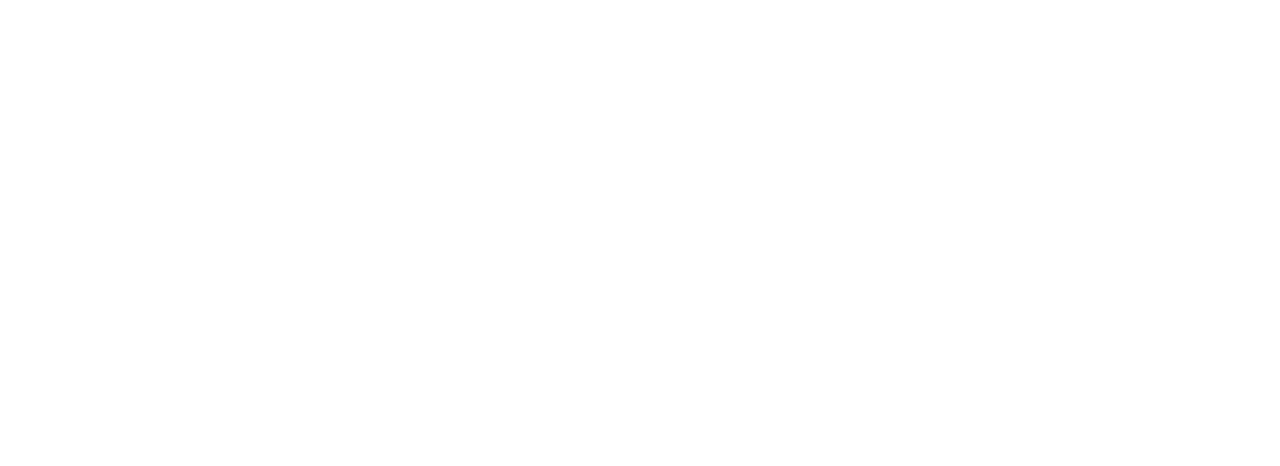
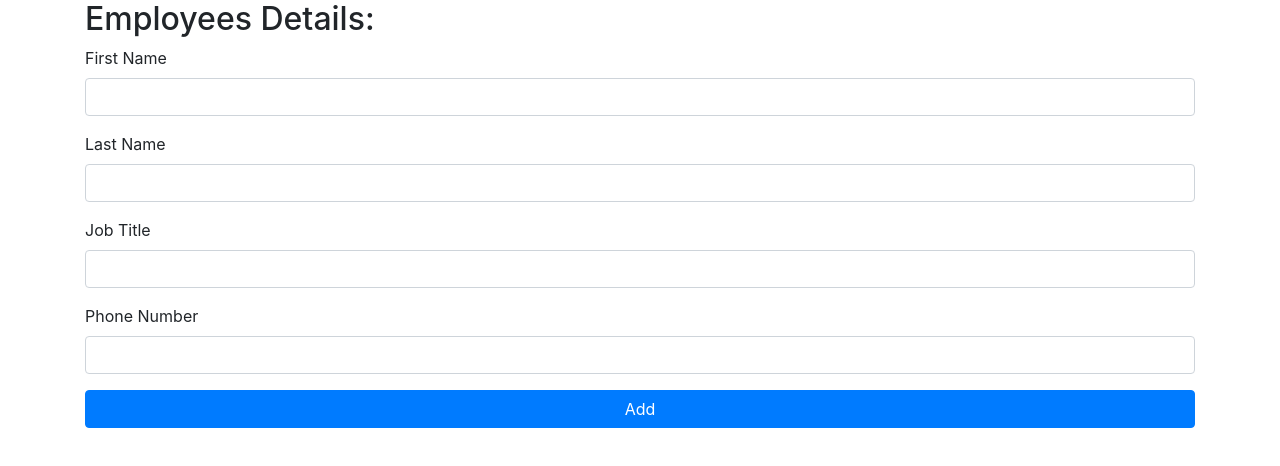
Before and after one commit to WajeehZantout/employee-directory-react, a React app: page /new in a window 1280 px wide. Shown: the top 466 px of the page. Built offline with nearby package versions, Linux system fonts and the light colour scheme.

Commit message:
feat: add employee page

```diff
--- a/package.json
+++ b/package.json
@@ -17,6 +17,7 @@
     "babel-preset-env": "^1.7.0",
     "babel-preset-flow": "^6.23.0",
     "babel-preset-react": "^6.24.1",
+    "babel-preset-stage-0": "^6.24.1",
     "css-loader": "^0.28.11",
     "eslint": "^4.19.1",
     "eslint-config-airbnb": "^16.1.0",
--- a/src/App.jsx
+++ b/src/App.jsx
@@ -5,10 +5,12 @@
 import { Route } from 'react-router-dom';
 
 import EmployeesTable from './components/EmployeesTable';
+import AddEditEmployee from './components/AddEditEmployee';
 
 const App = () => (
   <div>
     <Route exact path="/" component={EmployeesTable} />
+    <Route exact path="/new" component={AddEditEmployee} />
   </div>
 );
 
--- /dev/null
+++ b/src/components/AddEditEmployee.jsx
@@ -0,0 +1,63 @@
+import React, { Component } from 'react';
+
+const REQUIRED_FIELD = 'This field is required.';
+const TEL_PATTERN = '^[0-9\\-\\+\\s\\(\\)]*$';
+
+export default class AddEditEmployee extends Component {
+  state = {
+    firstName: '',
+    lastName: '',
+    jobTitle: '',
+    phoneNumber: '',
+    showValidationMessage: false,
+  };
+
+  renderValidationMessage(fieldValue) {
+    if (this.state.showValidationMessage && !fieldValue) {
+      return <div className="text-danger">{REQUIRED_FIELD}</div>;
+    }
+    return null;
+  }
+
+  renderField(label, key, value, type) {
+    return (
+      <div className="form-group">
+        <label htmlFor={key}>{label}</label>
+        <input
+          id={key}
+          type={type}
+          pattern={type === 'tel' ? TEL_PATTERN : null}
+          className="form-control"
+          value={value}
+          onChange={e => this.setState({ [key]: e.target.value })}
+        />
+        {this.renderValidationMessage(value)}
+      </div>
+    );
+  }
+
+  renderContent() {
+    const {
+      firstName, lastName, jobTitle, phoneNumber,
+    } = this.state;
+
+    return (
+      <form onSubmit={() => {}}>
+        {this.renderField('First Name', 'firstName', firstName, 'text')}
+        {this.renderField('Last Name', 'lastName', lastName, 'text')}
+        {this.renderField('Job Title', 'jobTitle', jobTitle, 'text')}
+        {this.renderField('Phone Number', 'phoneNumber', phoneNumber, 'tel')}
+        <input className="btn btn-primary btn-block" type="submit" value="Add" />
+      </form>
+    );
+  }
+
+  render() {
+    return (
+      <div className="container">
+        <h2>Employees Details:</h2>
+        {this.renderContent()}
+      </div>
+    );
+  }
+}
--- a/src/components/EmployeesTable.jsx
+++ b/src/components/EmployeesTable.jsx
@@ -12,6 +12,7 @@
 type Props = {
   employeesQuery: Object,
   removeEmployeeMutation: Function,
+  history: Object,
 };
 
 const EMPLOYEE_REMOVAL_CONFIRMATION = 'Are you sure you want to remove this employee ?';
@@ -37,9 +38,9 @@
     }
   }
 
-  static renderAddButton() {
+  renderAddButton() {
     return (
-      <Button className="btn btn-success" onClick={() => {}}>
+      <Button className="btn btn-success" onClick={() => this.props.history.push('/new')}>
         Add <i className="fa fa-plus-circle" />
       </Button>
     );
@@ -64,11 +65,11 @@
     );
   }
 
-  static renderHeader() {
+  renderHeader() {
     return (
       <div className="d-flex justify-content-between">
         <h2>Employees Table</h2>
-        {EmployeesTable.renderAddButton()}
+        {this.renderAddButton()}
       </div>
     );
   }
@@ -134,7 +135,7 @@
   render() {
     return (
       <div className="container">
-        {EmployeesTable.renderHeader()}
+        {this.renderHeader()}
         {this.renderTable()}
       </div>
     );
--- a/webpack.config.js
+++ b/webpack.config.js
@@ -24,5 +24,8 @@
   resolve: {
     extensions: ['.js', '.jsx'],
   },
+  devServer: {
+    historyApiFallback: true,
+  },
   plugins: [htmlWebpackPlugin],
 };
```
Also changed, not shown: .babelrc, .eslintrc.json, 1 other file (tests, documents, lock files or other folders).
